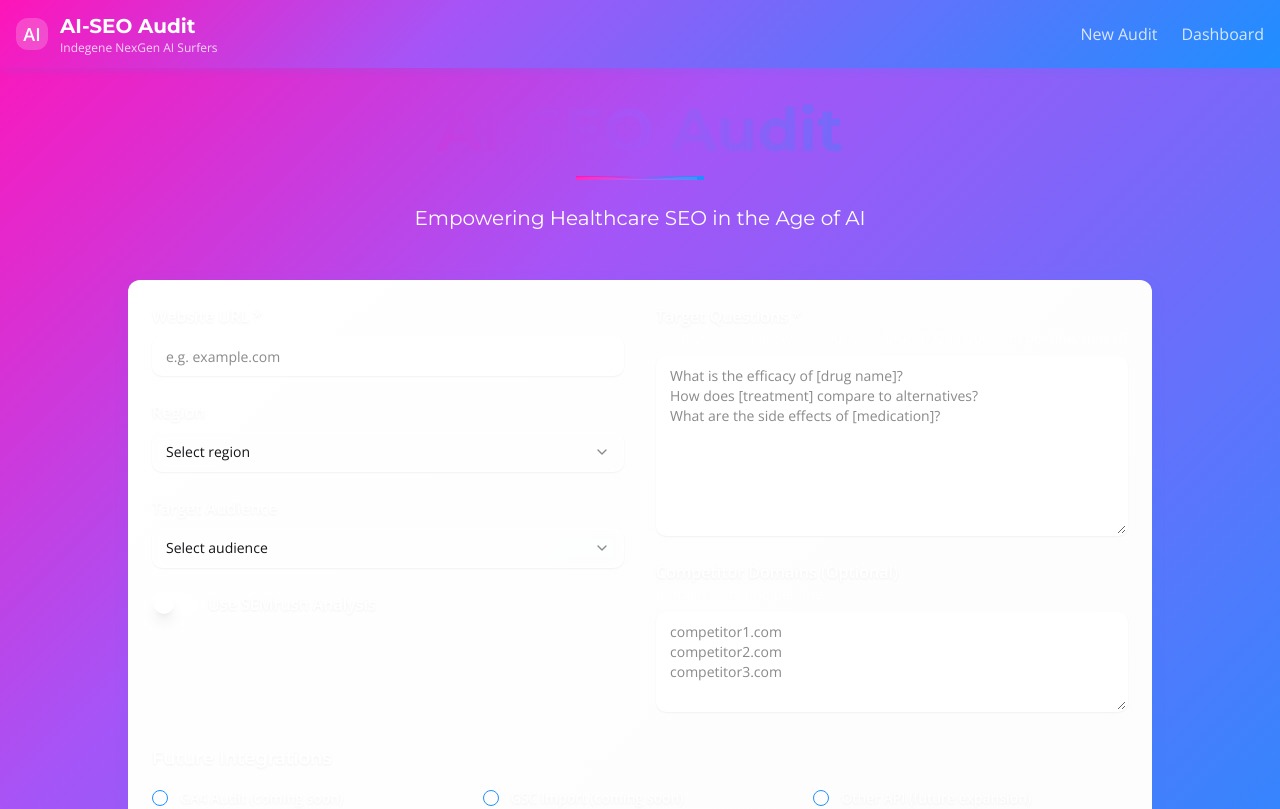
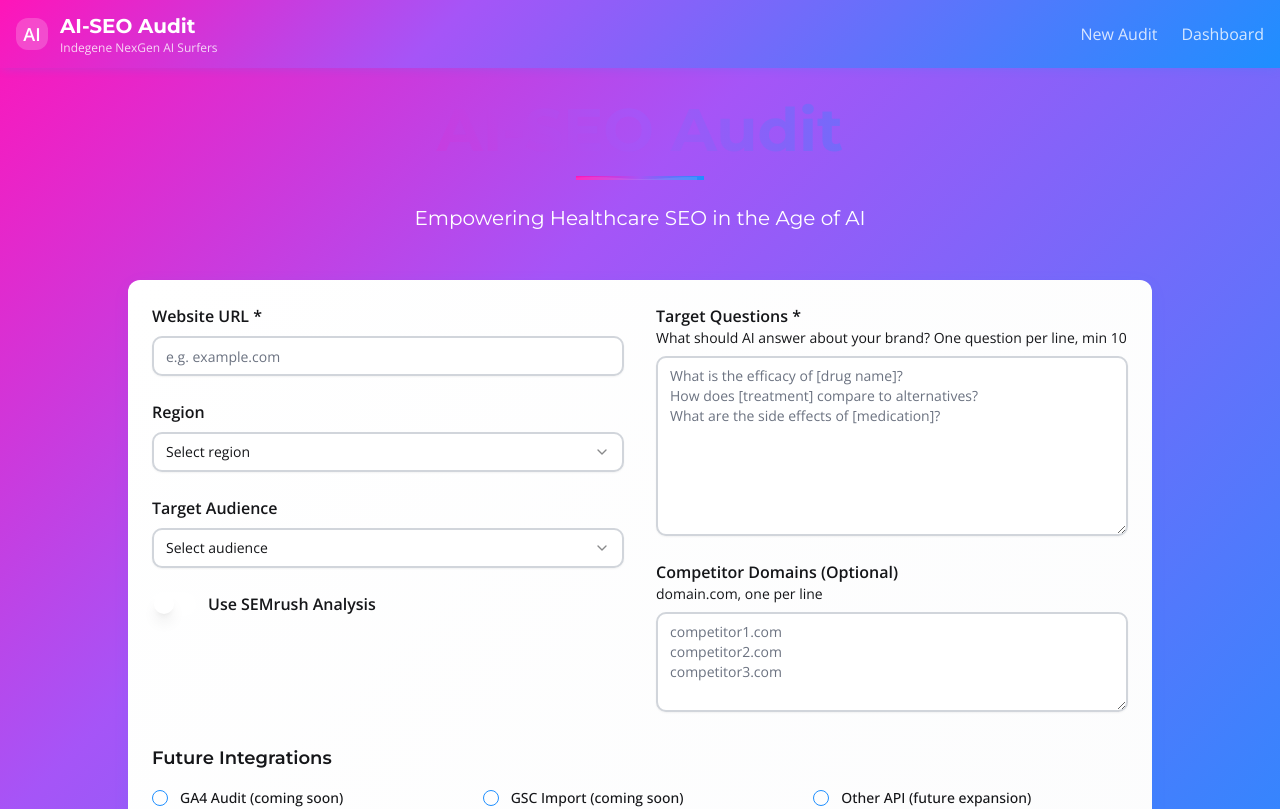
Before and after one commit to aiseomvp-cmd/si-seo-auditor-mvp, a React (Vite) app: page /projects/new in a window 1280 px wide. Shown: the top 809 px of the page. Built offline with nearby package versions, Linux system fonts and the light colour scheme.

Commit message:
Fix text color and borders
Adjusted text colors to black and added borders to form fields for improved visibility and usability on the New Project page.

```diff
--- a/src/components/ui/input.tsx
+++ b/src/components/ui/input.tsx
@@ -8,7 +8,7 @@ const Input = React.forwardRef<HTMLInputElement, React.ComponentProps<"input">>(
       <input
         type={type}
         className={cn(
-          "flex h-10 w-full rounded-md border-2 border-white/50 bg-white/98 backdrop-blur-sm px-3 py-2 text-base text-brand-dark shadow-sm ring-offset-background file:border-0 file:bg-transparent file:text-sm file:font-medium file:text-foreground placeholder:text-brand-dark/50 focus-visible:outline-none focus-visible:ring-2 focus-visible:ring-brand-blue focus-visible:ring-offset-0 focus-visible:border-brand-blue disabled:cursor-not-allowed disabled:opacity-50 md:text-sm",
+          "flex h-10 w-full rounded-md border-2 border-gray-300 bg-white px-3 py-2 text-base text-brand-dark shadow-sm ring-offset-background file:border-0 file:bg-transparent file:text-sm file:font-medium file:text-foreground placeholder:text-gray-500 focus-visible:outline-none focus-visible:ring-2 focus-visible:ring-brand-blue focus-visible:ring-offset-0 focus-visible:border-brand-blue disabled:cursor-not-allowed disabled:opacity-50 md:text-sm",
           className
         )}
         ref={ref}
--- a/src/components/ui/label.tsx
+++ b/src/components/ui/label.tsx
@@ -5,7 +5,7 @@ import { cva, type VariantProps } from "class-variance-authority"
 import { cn } from "@/lib/utils"
 
 const labelVariants = cva(
-  "text-sm font-medium leading-none peer-disabled:cursor-not-allowed peer-disabled:opacity-70 text-white drop-shadow-sm"
+  "text-sm font-medium leading-none peer-disabled:cursor-not-allowed peer-disabled:opacity-70 text-brand-dark"
 )
 
 const Label = React.forwardRef<
--- a/src/components/ui/select.tsx
+++ b/src/components/ui/select.tsx
@@ -17,7 +17,7 @@ const SelectTrigger = React.forwardRef<
   <SelectPrimitive.Trigger
     ref={ref}
     className={cn(
-      "flex h-10 w-full items-center justify-between rounded-md border-2 border-white/50 bg-white/98 backdrop-blur-sm text-brand-dark px-3 py-2 text-sm shadow-sm ring-offset-background placeholder:text-brand-dark/50 focus:outline-none focus:ring-2 focus:ring-brand-blue focus:ring-offset-0 disabled:cursor-not-allowed disabled:opacity-50 [&>span]:line-clamp-1",
+      "flex h-10 w-full items-center justify-between rounded-md border-2 border-gray-300 bg-white text-brand-dark px-3 py-2 text-sm shadow-sm ring-offset-background placeholder:text-gray-500 focus:outline-none focus:ring-2 focus:ring-brand-blue focus:ring-offset-0 disabled:cursor-not-allowed disabled:opacity-50 [&>span]:line-clamp-1",
       className
     )}
     {...props}
--- a/src/components/ui/textarea.tsx
+++ b/src/components/ui/textarea.tsx
@@ -10,7 +10,7 @@ const Textarea = React.forwardRef<HTMLTextAreaElement, TextareaProps>(
     return (
       <textarea
         className={cn(
-          "flex min-h-[80px] w-full rounded-md border-2 border-white/50 bg-white/98 backdrop-blur-sm px-3 py-2 text-base text-brand-dark shadow-sm ring-offset-background placeholder:text-brand-dark/50 focus-visible:outline-none focus-visible:ring-2 focus-visible:ring-brand-blue focus-visible:ring-offset-0 focus-visible:border-brand-blue disabled:cursor-not-allowed disabled:opacity-50 md:text-sm",
+          "flex min-h-[80px] w-full rounded-md border-2 border-gray-300 bg-white px-3 py-2 text-base text-brand-dark shadow-sm ring-offset-background placeholder:text-gray-500 focus-visible:outline-none focus-visible:ring-2 focus-visible:ring-brand-blue focus-visible:ring-offset-0 focus-visible:border-brand-blue disabled:cursor-not-allowed disabled:opacity-50 md:text-sm",
           className
         )}
         ref={ref}
--- a/src/pages/NewProject.tsx
+++ b/src/pages/NewProject.tsx
@@ -134,7 +134,7 @@ const NewProject = () => {
                   <Label htmlFor="targetQuestions" className="text-base font-semibold">
                     Target Questions *
                   </Label>
-                  <p className="text-sm text-white/80 mb-2">
+                  <p className="text-sm text-brand-dark mb-2">
                     What should AI answer about your brand? One question per line, min 10
                   </p>
                   <Textarea
@@ -152,7 +152,7 @@ const NewProject = () => {
                   <Label htmlFor="competitorDomains" className="text-base font-semibold">
                     Competitor Domains (Optional)
                   </Label>
-                  <p className="text-sm text-white/80 mb-2">
+                  <p className="text-sm text-brand-dark mb-2">
                     domain.com, one per line
                   </p>
                   <Textarea
@@ -169,7 +169,7 @@ const NewProject = () => {
 
             {/* Future Integrations */}
             <div>
-              <h3 className="text-lg font-heading font-semibold mb-4 text-white drop-shadow-sm">
+              <h3 className="text-lg font-heading font-semibold mb-4 text-brand-dark">
                 Future Integrations
               </h3>
               <div className="grid md:grid-cols-3 gap-4">
@@ -179,7 +179,7 @@ const NewProject = () => {
                     checked={formData.enableGA4}
                     onCheckedChange={(checked) => setFormData({...formData, enableGA4: !!checked})}
                   />
-                  <Label htmlFor="ga4" className="text-sm text-white drop-shadow-sm">
+                  <Label htmlFor="ga4" className="text-sm text-brand-dark">
                     GA4 Audit (coming soon)
                   </Label>
                 </div>
@@ -189,7 +189,7 @@ const NewProject = () => {
                     checked={formData.enableGSC}
                     onCheckedChange={(checked) => setFormData({...formData, enableGSC: !!checked})}
                   />
-                  <Label htmlFor="gsc" className="text-sm text-white drop-shadow-sm">
+                  <Label htmlFor="gsc" className="text-sm text-brand-dark">
                     GSC Import (coming soon)
                   </Label>
                 </div>
@@ -199,7 +199,7 @@ const NewProject = () => {
                     checked={formData.enableOtherAPI}
                     onCheckedChange={(checked) => setFormData({...formData, enableOtherAPI: !!checked})}
                   />
-                  <Label htmlFor="otherapi" className="text-sm text-white drop-shadow-sm">
+                  <Label htmlFor="otherapi" className="text-sm text-brand-dark">
                     Other API (future expansion)
                   </Label>
                 </div>
```
